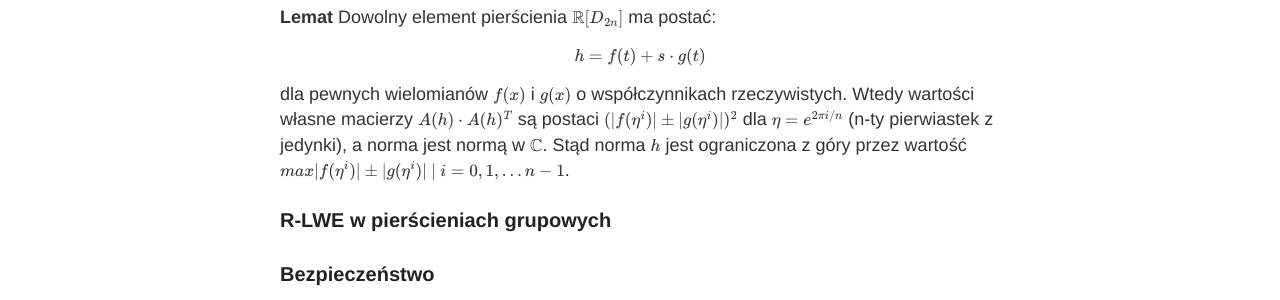
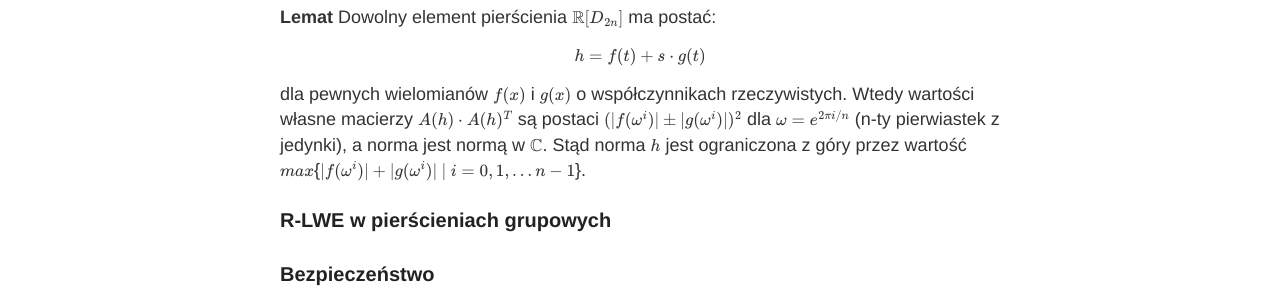
Before and after one commit to keIpie/keIpie.github.io, a Jekyll site: the page built from rg/_posts/2021-3-26-gr_lwe.md, in a window 1280 px wide and 900 px high, scrolled down 2441 px. Shown: the part 400-700 px from the top of the window. Built offline with Jekyll 4.4.1, drawn with Linux system fonts in a browser that asks for light colours; formulas are drawn with MathJax 3.

Commit message:
gr zanurzenia

```diff
--- a/rg/_posts/2021-3-26-gr_lwe.md
+++ b/rg/_posts/2021-3-26-gr_lwe.md
@@ -110,8 +110,8 @@ i oszacować od góry ich rozmiar.
 $$ h = f(t) + s \cdot g(t)$$
 
 dla pewnych wielomianów $f(x)$ i $g(x)$ o współczynnikach rzeczywistych. Wtedy wartości własne macierzy $A(h) \cdot A(h)^T$
-są postaci $(\|f(\eta^i)\| \pm \|g(\eta^i)\|)^2$  dla $\eta=e^{2 \pi i/n}$ (n-ty pierwiastek z jedynki), a norma jest normą w $\mathbb{C}$.
-Stąd norma $h$ jest ograniczona z góry przez wartość $max\{ \|f(\eta^i)\| \pm \|g(\eta^i)\| ~|~i=0,1,\ldots n-1 \}$.
+są postaci $(\|f(\omega^i)\| \pm \|g(\omega^i)\|)^2$  dla $\omega=e^{2 \pi i/n}$ (n-ty pierwiastek z jedynki), a norma jest normą w $\mathbb{C}$.
+Stąd norma $h$ jest ograniczona z góry przez wartość $max${$\|f(\omega^i)\| + \|g(\omega^i)\| ~|~i=0,1,\ldots n-1$}.
 
 ### R-LWE w pierścieniach grupowych
 
```
